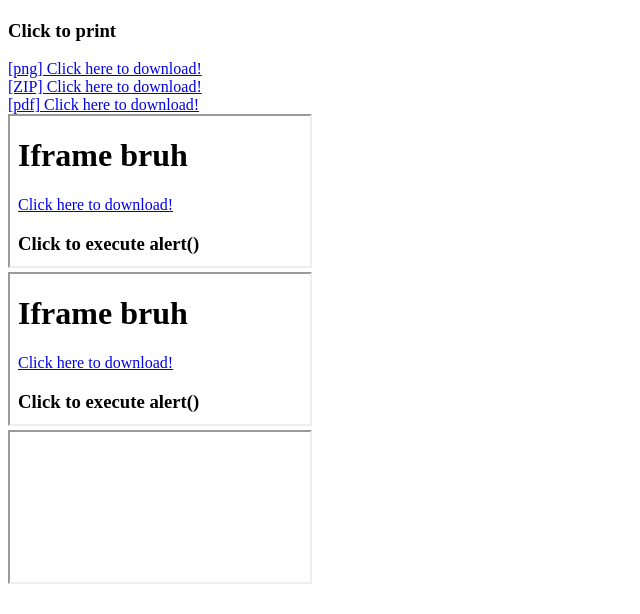
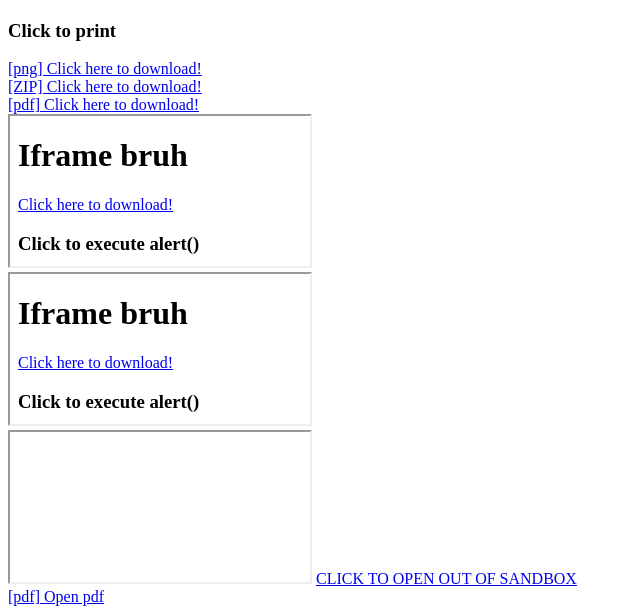
Before and after one commit to RodriguesLs/some_html_test, a plain HTML site: page assets/html/second.html in a window 1280 px wide. Shown: the part 468-1082 px from the top of the page, without its empty margins (0-640 px from the left). Drawn offline with Linux system fonts and the light colour scheme.

Commit message:
feat(second): improve iframe

```diff
--- a/assets/html/second.html
+++ b/assets/html/second.html
@@ -26,6 +26,11 @@
     <iframe src='iframe.html' sandbox="allow-popups"></iframe>
     <br />
     <iframe src='iframe.html' sandbox="allow-popups allow-popups-to-escape-sandbox"></iframe>
+
+    <a href="assets/html/iframe.html" target="_blank">CLICK TO OPEN OUT OF SANDBOX</a>
+    <div class="open-pdf">
+        <a href="assets/pdf/Upload-flow-ionica.pdf" target="_blank">[pdf] Open pdf</a><br />
+    </div>
 </body>
 <script src='../js/main2.js'></script>
 </html>
```
Also changed, not shown: index.html (+0 -5 lines).
